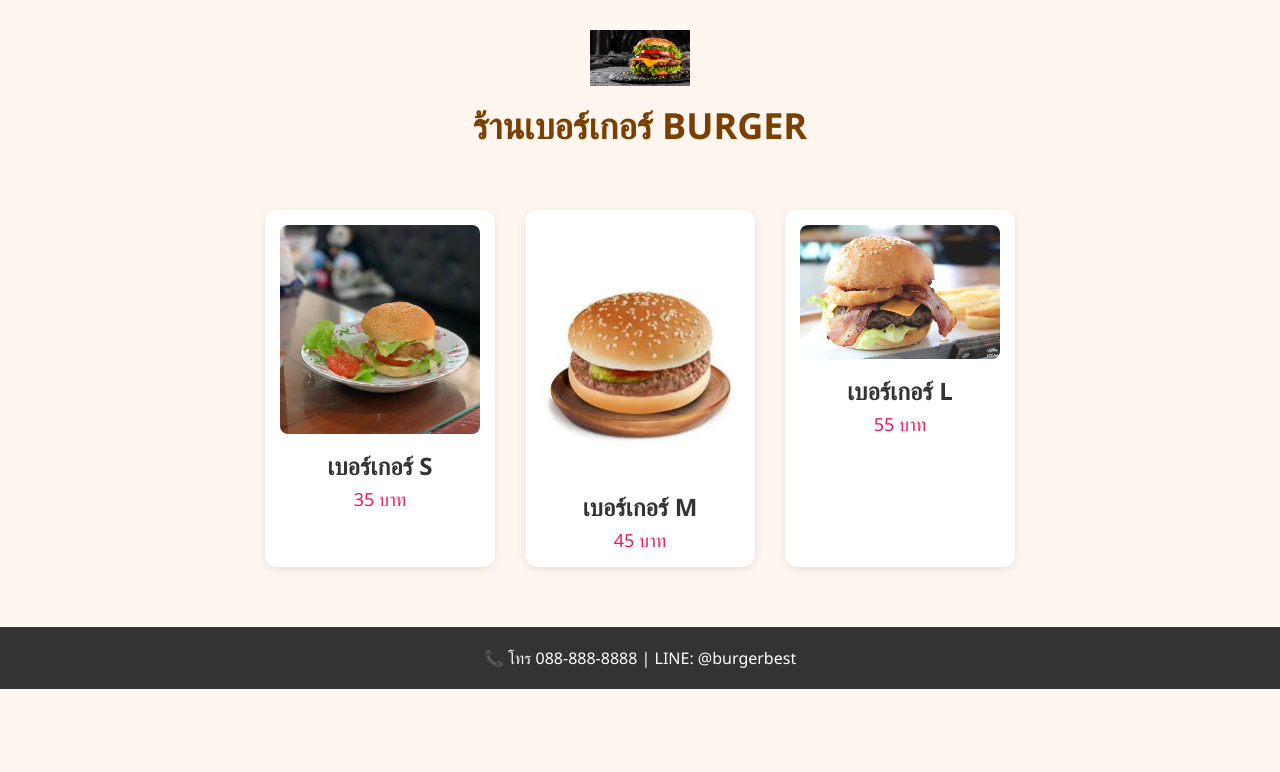
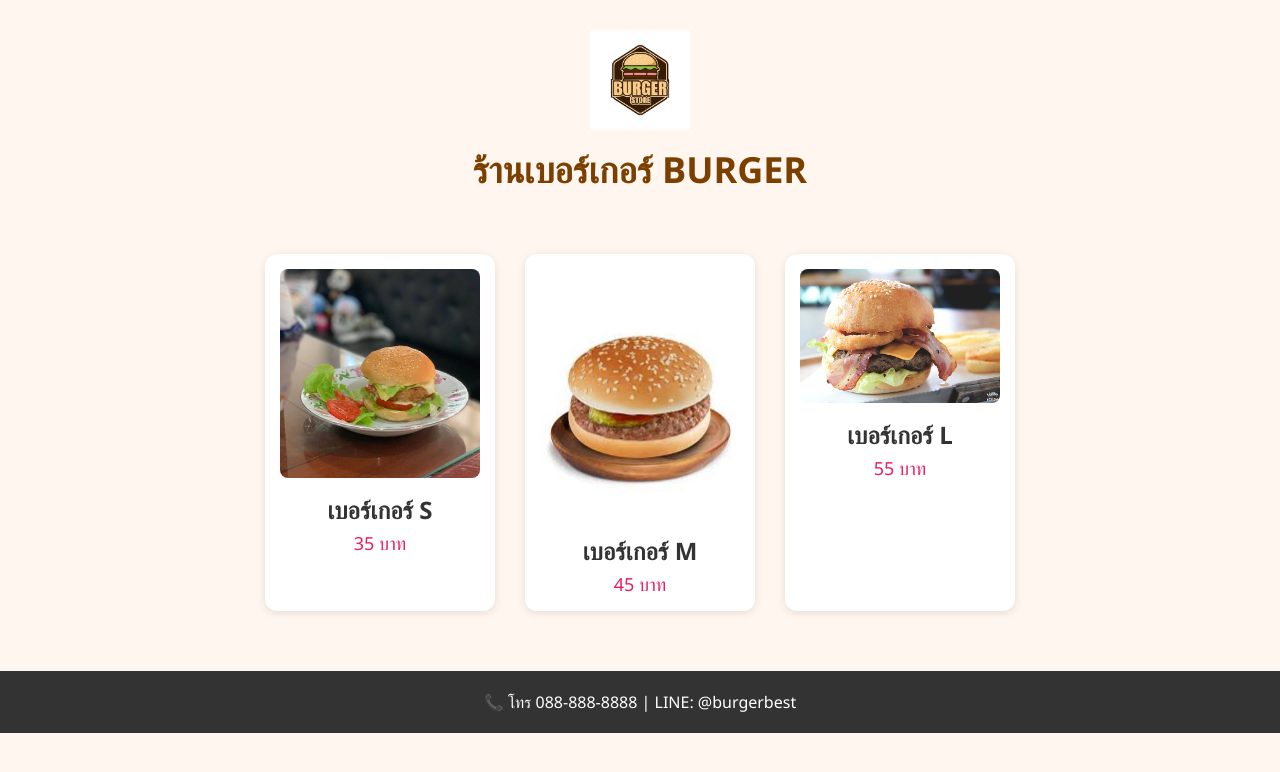
Before and after one commit to anonimus1654/Anonimus1654.github, a plain HTML site: page index.html in a window 1280 px wide. Drawn offline with Linux system fonts and the light colour scheme.

Commit message:
Update index.html

```diff
--- a/index.html
+++ b/index.html
@@ -59,7 +59,7 @@
 <body>
 
   <header>
-    <img src="ชีสเบอร์เกอร์_header.avif" alt="โลโก้เบอร์เกอร์" class="logo">
+    <img src="lodo bb.avif" alt="โลโก้เบอร์เกอร์" class="logo">
     <h1>ร้านเบอร์เกอร์ BURGER</h1>
   </header>
 
```
